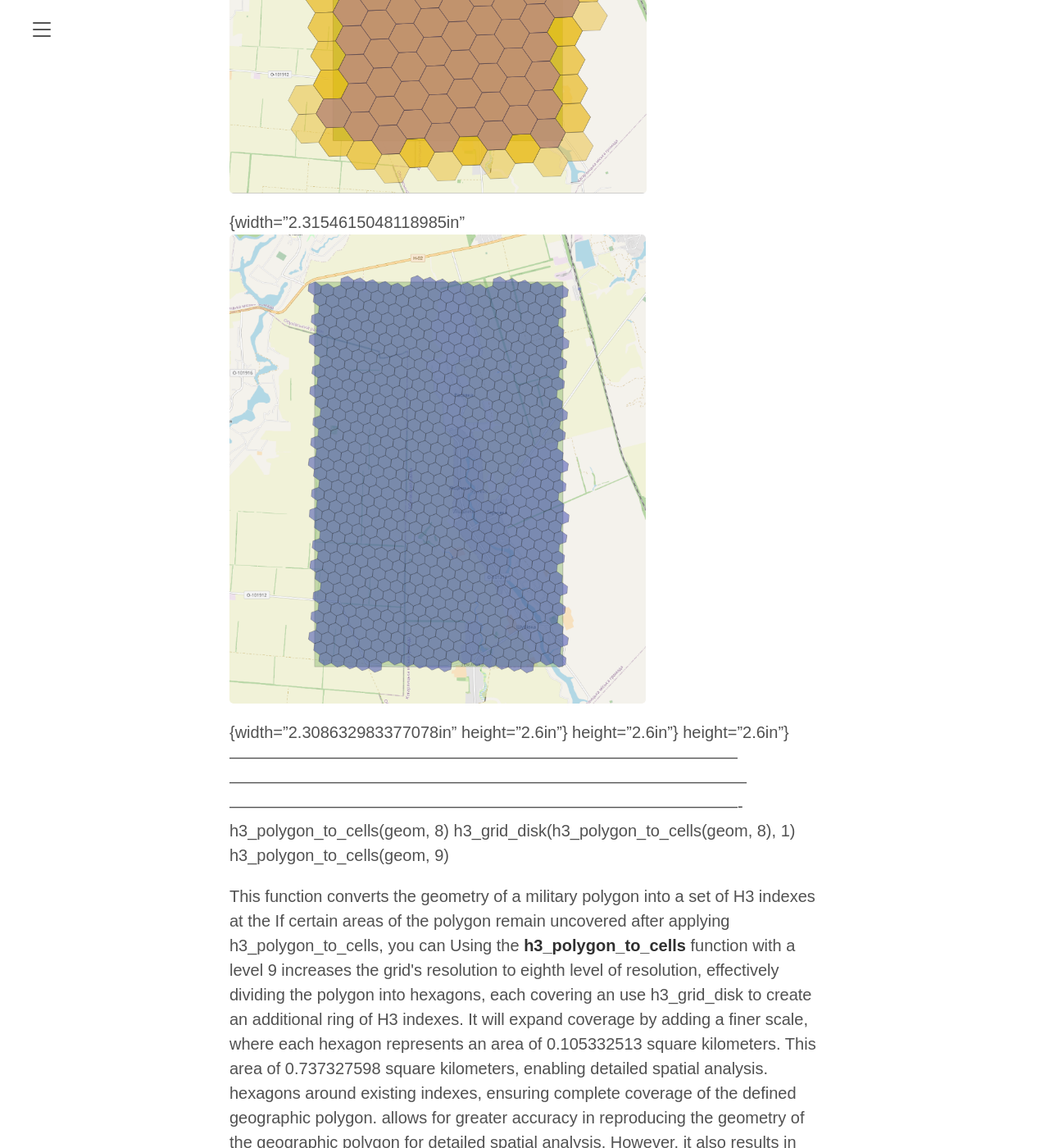
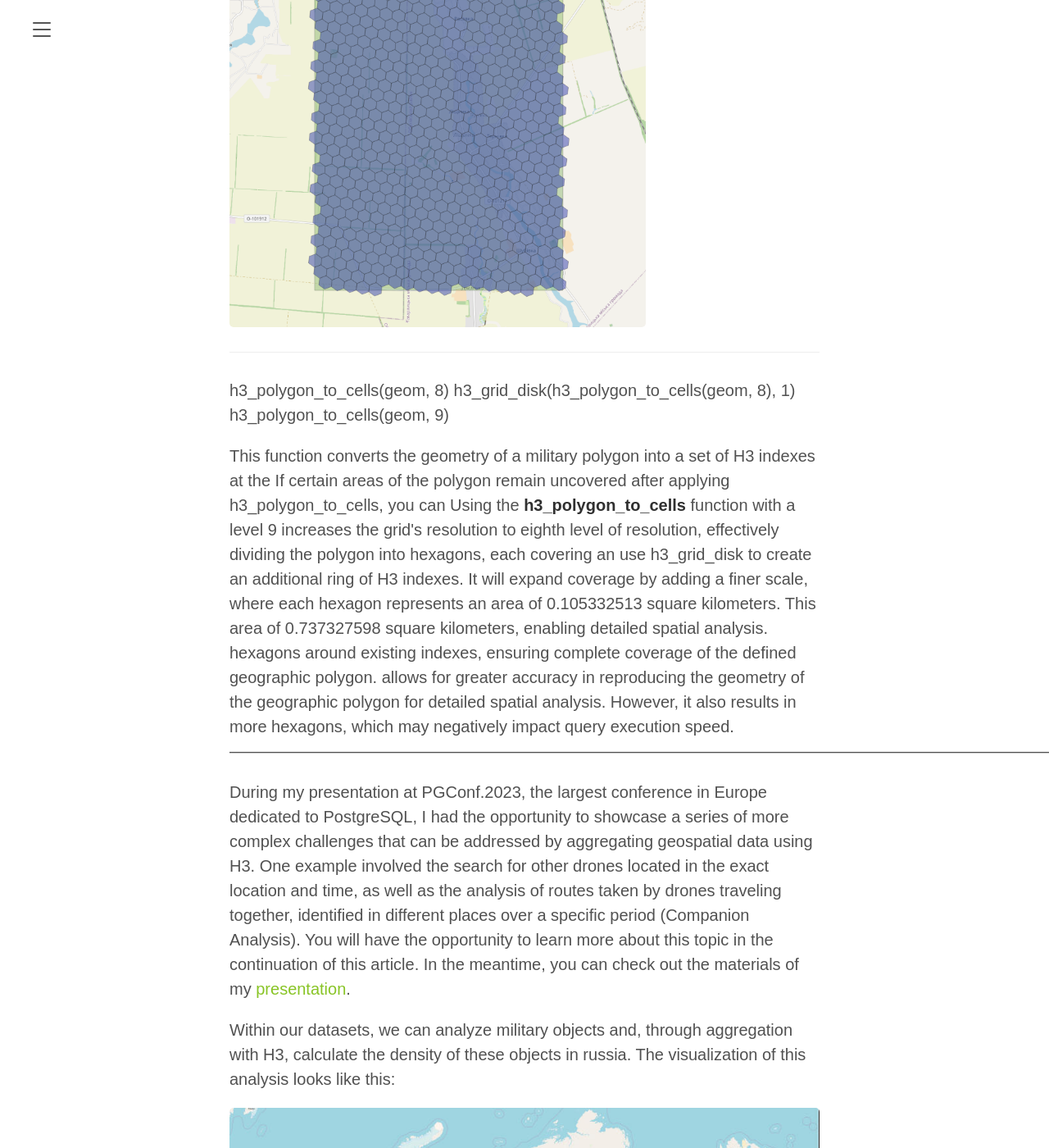
Before and after one commit to kloba/kloba.github.io, a Jekyll site: the page built from _posts/2024-02-05-how-to-use-postgresql-for-military-geoanalytics-tasks.md, in a window 1280 px wide and 1400 px high, scrolled down 20192 px. Shown: the whole window at 82% size. Built offline with Jekyll 4.4.1, drawn with Linux system fonts in a browser that asks for light colours; nearby versions of some CDN libraries; some of the changed text lies outside the part shown.

Commit message:
Update 2024-02-05-how-to-use-postgresql-for-military-geoanalytics-tasks.md

```diff
--- a/_posts/2024-02-05-how-to-use-postgresql-for-military-geoanalytics-tasks.md
+++ b/_posts/2024-02-05-how-to-use-postgresql-for-military-geoanalytics-tasks.md
@@ -32,7 +32,7 @@
 *The materials and data used in the article are open-source and have
 been approved by the military representatives.*
 
-### First data source: how to import russian military polygon data into PostgreSQL
+## First data source: how to import russian military polygon data into PostgreSQL
 
 I will need certain datasets to initiate the analysis and showcase
 PostgreSQL\'s capabilities in geoanalytics. I decided to start with data
@@ -86,8 +86,7 @@
 **military_geometries** table that will contain polygons for 9,252
 military objects identified on OSM:
 
-![](/imgs/geoanalytics-postgresql/image1.png){width="6.487048337707787in"
-height="4.524868766404199in"}
+![](/imgs/geoanalytics-postgresql/image1.png)
 
 Visualization of 9,252 military sites across russia and the temporarily
 occupied Autonomous Republic of Crimea using QGIS
@@ -106,13 +105,12 @@
 deleted objects look on a map, illustrating russian attempts to conceal
 essential data.
 
-![](/imgs/geoanalytics-postgresql/image2.jpeg){width="6.875in"
-height="5.922916666666667in"}
+![](/imgs/geoanalytics-postgresql/image2.jpeg)
 
 Deleted after 01/01/2022 (blue) and existing (red) geographical polygons
 of military facilities in moscow
 
-### Second data source: fire data from NASA satellites
+## Second data source: fire data from NASA satellites
 
 As the next data source, we will utilize information from the [Fire
 Information for Resource Management
@@ -138,8 +136,7 @@
 contain 1,711,475 records of fires in russia. These fires appear as
 follows:
 
-![](/imgs/geoanalytics-postgresql/image3.jpeg){width="6.881944444444445in"
-height="3.3541666666666665in"}
+![](/imgs/geoanalytics-postgresql/image3.jpeg)
 
 Visualization of fires in russia since January 1, 2022 (1,711,475 fires)
 
@@ -159,15 +156,14 @@
 [military_geometries](https://storage.googleapis.com/files.sql.ua/csv/military_geometries.csv),
 [viirs_fire_events](https://storage.googleapis.com/files.sql.ua/csv/viirs_fire_events.csv).
 
-### Searching for military facilities where fires occurred: points within the polygon
+## Searching for military facilities where fires occurred: points within the polygon
 
 As for now, we have two tables: **military_geometries** and
 **viirs_fire_events**. Let\'s try to find those military facilities that
 have had fires (since the beginning of 2022) or those that have not yet
 🙂.
 
-![](/imgs/geoanalytics-postgresql/image4.png){width="2.1411439195100614in"
-height="7.033333333333333in"}
+![](/imgs/geoanalytics-postgresql/image4.png)
 
 Let\'s use an SQL query with the
 [**ST_Contains**](https://postgis.net/docs/ST_Contains.html) function to
@@ -180,8 +176,7 @@
 have experienced fires since the start of 2022. What\'s intriguing is
 that, in some cases, these fires seem to have occurred more than once.
 
-![](/imgs/geoanalytics-postgresql/image5.png){width="7.013320209973753in"
-height="2.8860126859142605in"}
+![](/imgs/geoanalytics-postgresql/image5.png)
 
 Military facilities where fires have occurred since the beginning of
 2022 (the transparency of the facilities indicates the frequency of the
@@ -207,7 +202,7 @@
 Hence, let\'s discuss how we can speed up the execution of such a query
 by utilizing indexes.
 
-### Productivity boost: utilizing indexing in geoanalytics
+## Productivity boost: utilizing indexing in geoanalytics
 
 PostgreSQL is renowned for its scalability features, offering numerous
 methods for accessing geospatial data within this database. To find all
@@ -316,7 +311,7 @@
 [SP-GiST](https://www.postgresql.org/docs/current/spgist.html). Let\'s
 delve into how they operate.
 
-### How GiST works
+## How GiST works
 
 Generalized Search Tree (GiST) indexes in PostgreSQL enable efficient
 sorting and searching across diverse data types using the concept of
@@ -324,8 +319,7 @@
 indexing, making GiST quite versatile and adaptive to specific
 requirements.
 
-![](/imgs/geoanalytics-postgresql/image6.png){width="6.9in"
-height="5.945138888888889in"}
+![](/imgs/geoanalytics-postgresql/image6.png)
 
 The hierarchical structure of the GiST index in PostgreSQL \[1\]
 
@@ -337,7 +331,7 @@
 GiST supports overlap operations and spatial relationship determination.
 This is why GiST is well-suited for indexing geometric data.
 
-### How SP-GiST works
+## How SP-GiST works
 
 Space Partitioning Generalized Search Tree (SP-GiST) indexes in
 PostgreSQL are designed for data structures that partition space into
@@ -354,7 +348,7 @@
 Considering this, GiST indexes often become a better choice, especially
 when working with polygons and complex spatial structures.
 
-### Finding the nearest neighbors: 10 fires near the Shahed production plant
+## Finding the nearest neighbors: 10 fires near the Shahed production plant
 
 Now, let\'s attempt to solve the task of finding nearest neighbors using
 PostgreSQL. Using our datasets, we will try to identify ten fires that
@@ -381,8 +375,7 @@
 This approach involves gradually expanding the buffer and analyzing the
 results, which can be time-consuming.
 
-![](/imgs/geoanalytics-postgresql/image7.png){width="6.901715879265092in"
-height="4.993055555555555in"}
+![](/imgs/geoanalytics-postgresql/image7.png)
 
 A plant in Tatarstan that produces Shaheds with fire visualization
 within radii of 1.5 and 10 km
@@ -420,7 +413,7 @@
 utilized for quickly assessing and defining goals on a global scale,
 including evaluating the success of target impact.
 
-### Uber\'s H3: a perspective on geospatial analytics and data aggregation {#ubers-h3-a-perspective-on-geospatial-analytics-and-data-aggregation .list-paragraph}
+## Uber\'s H3: a perspective on geospatial analytics and data aggregation {#ubers-h3-a-perspective-on-geospatial-analytics-and-data-aggregation .list-paragraph}
 
 The H3, developed by Uber, is a hexagonal grid system designed to
 facilitate flexible and efficient distribution of geospatial data. It
@@ -429,8 +422,7 @@
 tool can be used for data aggregation and solving complex geoanalytical
 tasks.
 
-![](/imgs/geoanalytics-postgresql/image8.png){width="4.674759405074366in"
-height="4.465277777777778in"}
+![](/imgs/geoanalytics-postgresql/image8.png)
 
 Illustration of the Uber H3 hexagonal grid
 
@@ -557,8 +549,8 @@
 understand how this works in practice:
 
   --------------------------------------------------------------------------------------------------------------------------------------------------------------------------------------------------------------------------------------------------------------------------------------------
-  ![](/imgs/geoanalytics-postgresql/image9.png){width="2.175068897637795in"   ![](/imgs/geoanalytics-postgresql/image10.png){width="2.3154615048118985in"   ![](/imgs/geoanalytics-postgresql/image11.png){width="2.308632983377078in"
-  height="2.6in"}                                                                               height="2.6in"}                                                                                 height="2.6in"}
+  ![](/imgs/geoanalytics-postgresql/image9.png)   ![](/imgs/geoanalytics-postgresql/image10.png)   ![](/imgs/geoanalytics-postgresql/image11.png)
+
   --------------------------------------------------------------------------------------------- ----------------------------------------------------------------------------------------------- ----------------------------------------------------------------------------------------------
   h3_polygon_to_cells(geom, 8)                                                                  h3_grid_disk(h3_polygon_to_cells(geom, 8), 1)                                                   h3_polygon_to_cells(geom, 9)
 
@@ -584,8 +576,7 @@
 aggregation with H3, calculate the density of these objects in russia.
 The visualization of this analysis looks like this:
 
-![](/imgs/geoanalytics-postgresql/image12.png){width="6.888888888888889in"
-height="4.221579177602799in"}
+![](/imgs/geoanalytics-postgresql/image12.png)
 
 Visualization of the density of military objects in russia and the
 temporarily occupied Autonomous Republic of Crimea using H3 hexagons
@@ -594,7 +585,7 @@
 analytical capabilities, allowing for a more profound interpretation and
 visualization of complex spatial relationships.
 
-Concluding remarks
+## Concluding remarks
 
 If you are a representative of the Armed Forces of Ukraine and are
 seeking qualified support in the field of data, Big Data, or
```
